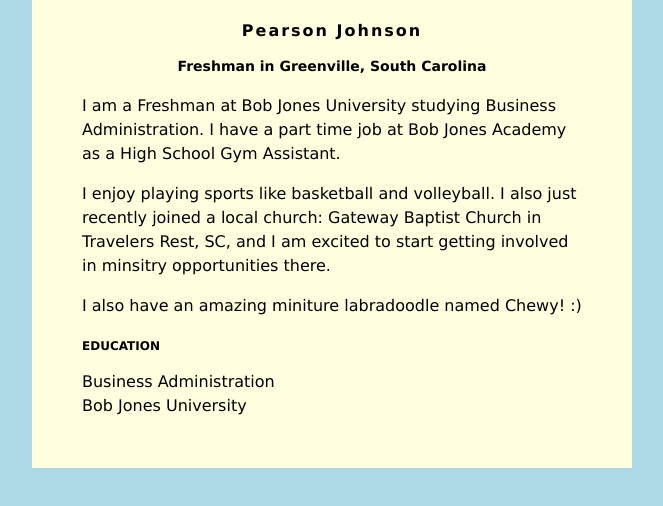
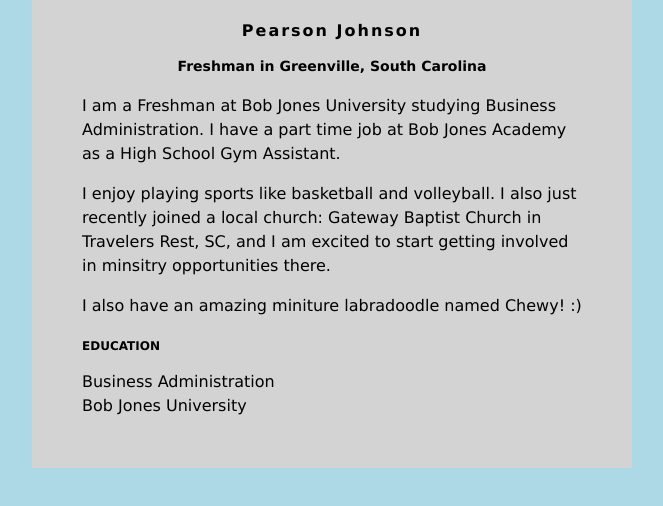
Before and after one commit to pjohn888/pjohn888.github.io, a plain HTML site: page index.html in a window 1280 px wide. Shown: the whole page, without its empty margins (308-971 px from the left). Drawn offline with Linux system fonts and the light colour scheme.

Commit message:
Update index.html

```diff
--- a/index.html
+++ b/index.html
@@ -6,7 +6,7 @@ body {
     font-family: Verdana;
 }
 #content {
-    background: lightyellow;
+    background: lightgrey;
     min-width: 200px;
     max-width: 500px;
     padding: 50px;
```
